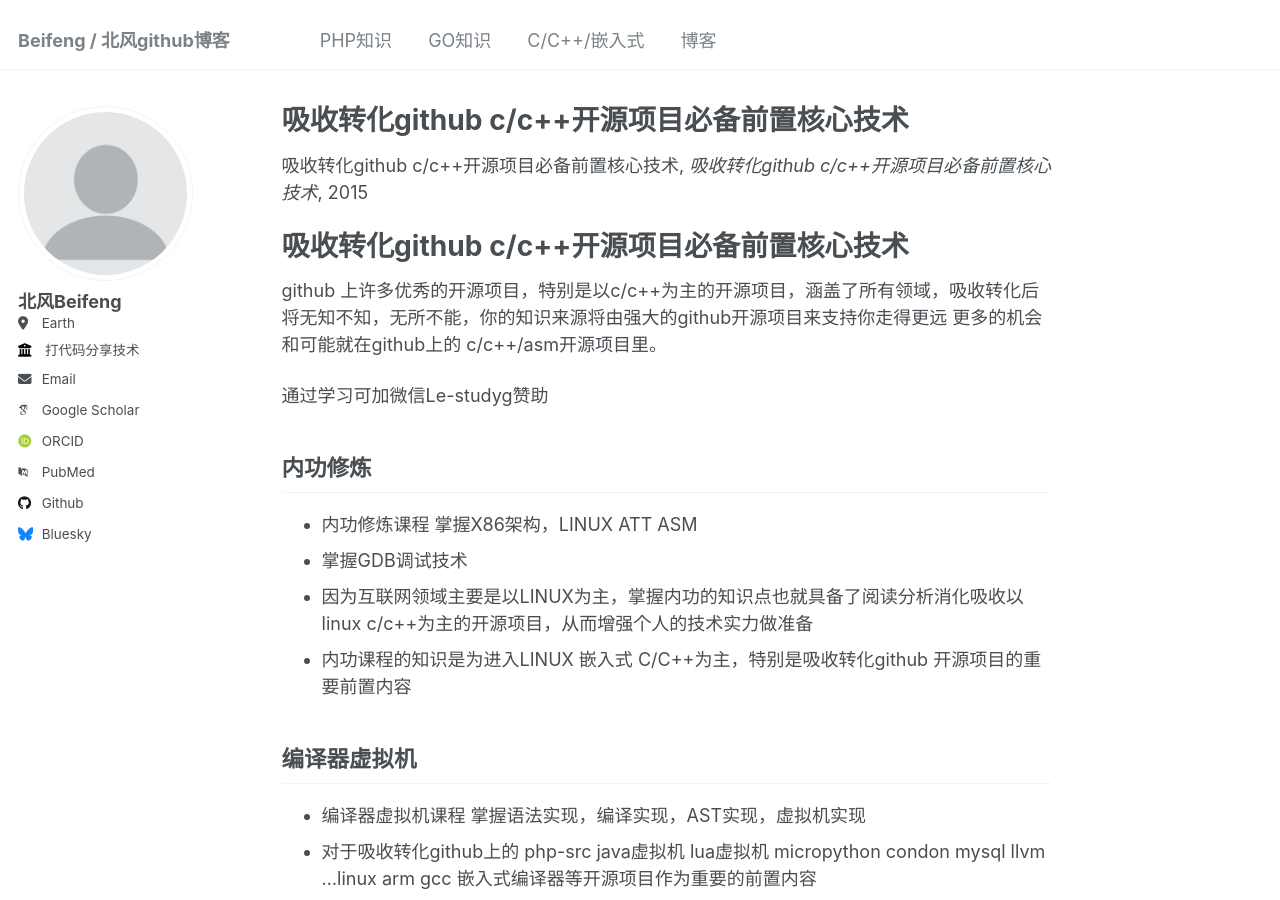
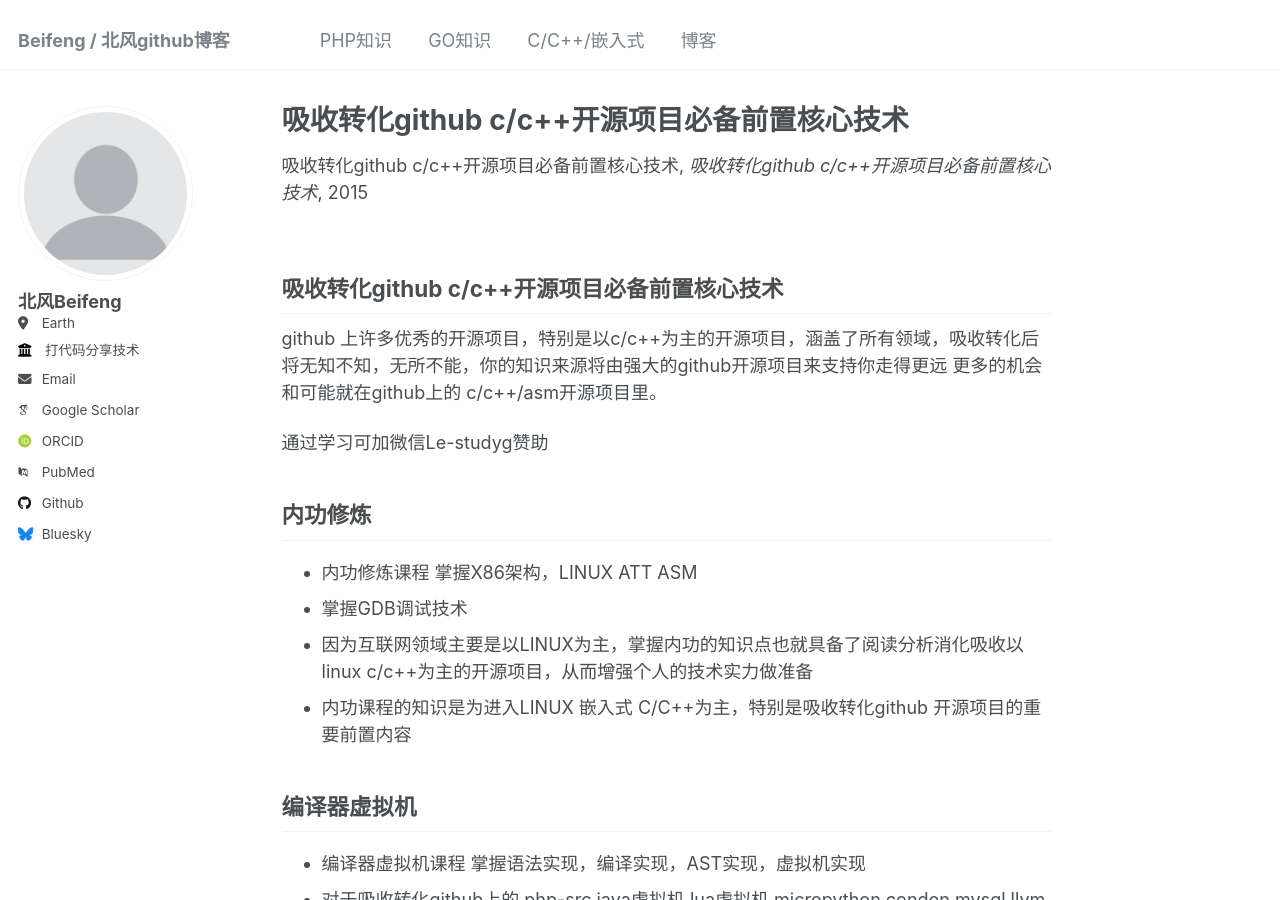
Before and after one commit to beifengisnil/beifengisnil.github.io, a Jekyll site: the page built from _teaching/2015-spring-teaching-2.md, in a window 1280 px wide and 900 px high. Built offline with Jekyll 4.4.1, drawn with Linux system fonts in a browser that asks for light colours; some web fonts are replaced.

```diff
--- a/_teaching/2015-spring-teaching-2.md
+++ b/_teaching/2015-spring-teaching-2.md
@@ -7,7 +7,7 @@ venue: "吸收转化github c/c++开源项目必备前置核心技术"
 date: 2015-01-01
 location: "City, Country"
 ---
-# 吸收转化github c/c++开源项目必备前置核心技术
+## 吸收转化github c/c++开源项目必备前置核心技术
 github 上许多优秀的开源项目，特别是以c/c++为主的开源项目，涵盖了所有领域，吸收转化后将无知不知，无所不能，你的知识来源将由强大的github开源项目来支持你走得更远
 更多的机会和可能就在github上的 c/c++/asm开源项目里。
 
@@ -25,3 +25,4 @@ github 上许多优秀的开源项目，特别是以c/c++为主的开源项目
 
 ## c/c++ 互联网的核心技术
 作为程序员必学之
+![](https://github.com/beifengisnil/beifengisnil.github.io/blob/master/images/base.png)
```
